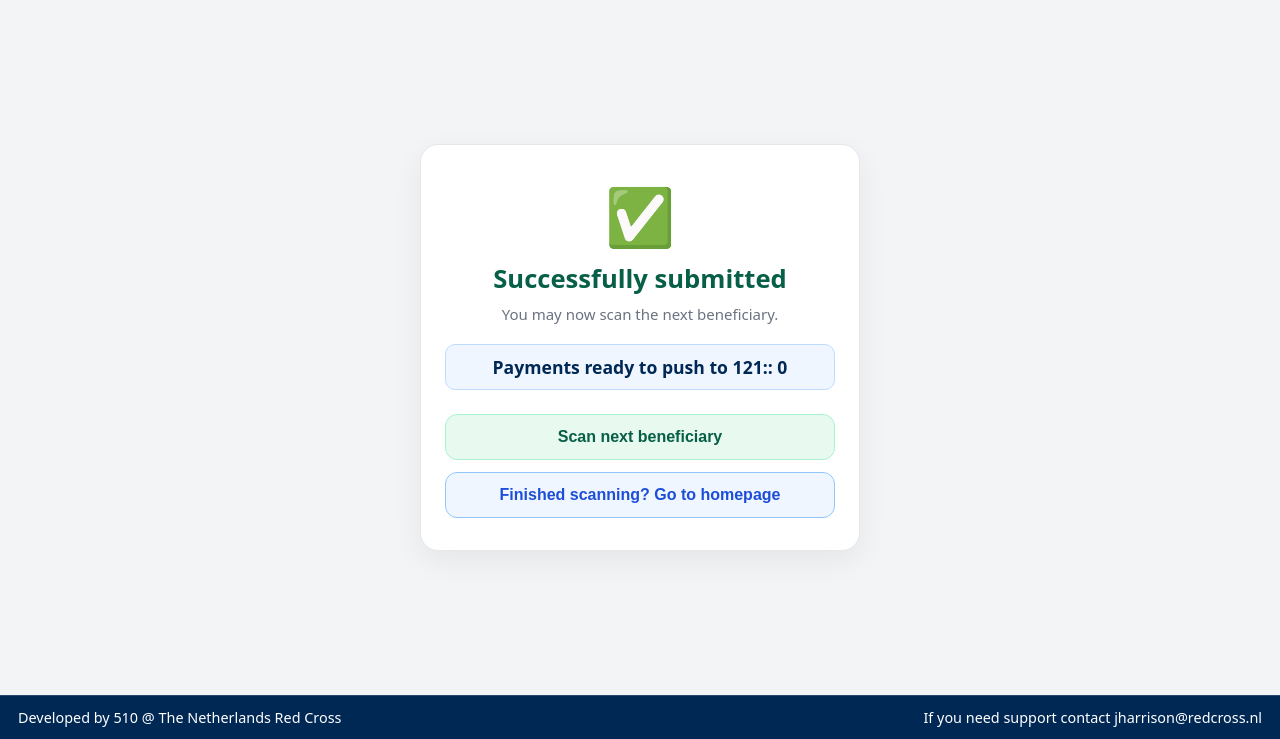
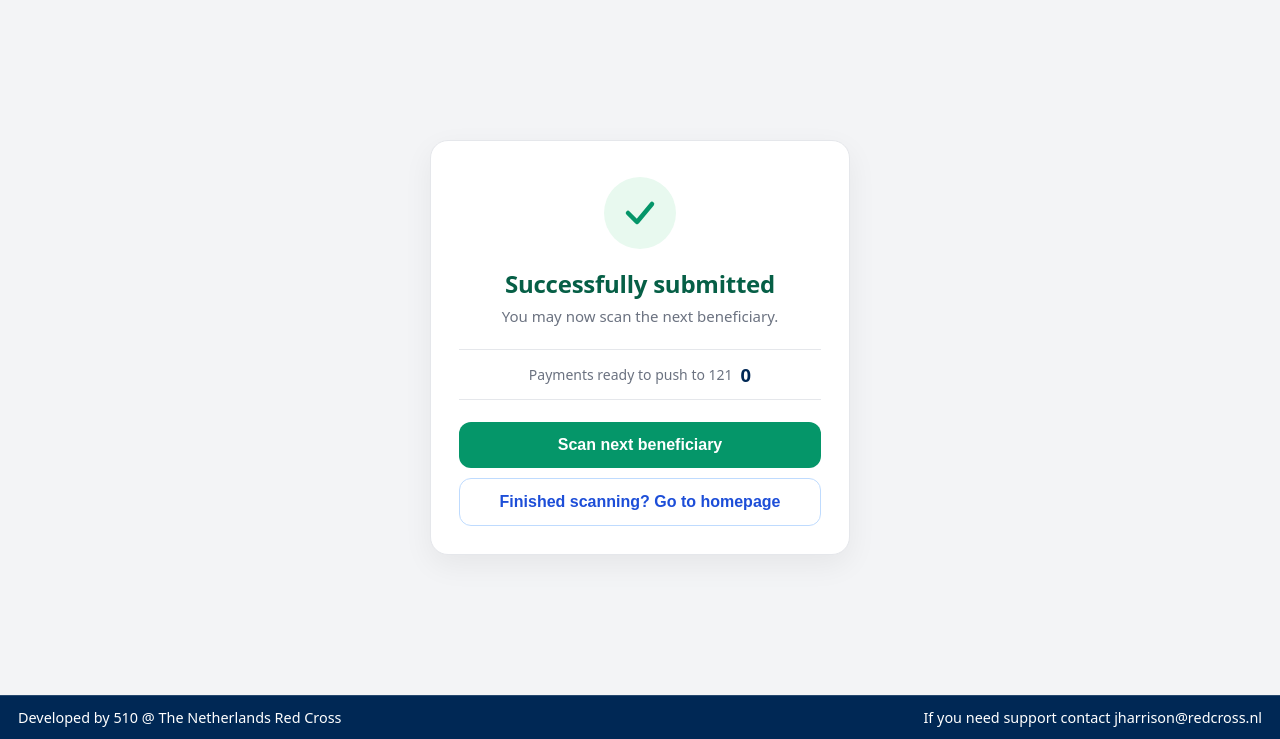
Before and after one commit to jackwharrison/scandroid, a Flask app: page /success-offline in a window 1280 px wide. Shown: the part 61-800 px from the top of the page. Run offline with Flask 3, Linux system fonts and the light colour scheme.

Commit message:
fixing column to match not syncing

```diff
--- a/static/service-worker.js
+++ b/static/service-worker.js
@@ -1,5 +1,5 @@
 /* Scandroid PWA service worker — v8 */
-const CACHE_VERSION = 'v27'; // bump on every deploy
+const CACHE_VERSION = 'v28'; // bump on every deploy
 const CACHE_NAME = `scandroid-cache-${CACHE_VERSION}`;
 
 // NOTE: We deliberately do NOT precache /scan, /fsp-admin, /fsp-login here
--- a/templates/success_offline.html
+++ b/templates/success_offline.html
@@ -21,17 +21,23 @@
     .header-controls { display:flex; align-items:center; gap:12px; }
     .lang-select select { padding:6px 10px; border-radius:8px; border:1px solid #d1d5db; background:#fff; font-weight:600; cursor:pointer; font-size:14px; }
     main { flex:1; display:flex; justify-content:center; align-items:center; padding:24px var(--pad); }
-    .card { background:var(--card); border-radius:18px; box-shadow:0 10px 30px rgba(0,0,0,.06); border:1px solid var(--line); width:100%; max-width:440px; overflow:hidden; }
-    .card-body { padding:32px 24px; text-align:center; }
-    .success-icon { font-size:56px; margin-bottom:8px; }
-    h2 { margin:0 0 8px; font-size:1.6rem; color:#065f46; }
-    .success-msg { color:var(--muted); margin:0 0 20px; font-size:15px; }
-    .counter { font-weight:700; color:#002855; font-size:1.1rem; margin:0 0 24px; background:#eff6ff; border:1px solid #bfdbfe; border-radius:10px; padding:10px 16px; }
-    .actions { display:grid; gap:12px; }
-    .btn { padding:13px 16px; font-weight:700; border:none; border-radius:12px; font-size:1rem; cursor:pointer; transition:opacity 0.15s; }
-    .btn:active { opacity:0.75; }
-    .btn-scan { background:#e8f9ef; color:#065f46; border:1px solid #a7f3d0; }
-    .btn-home { background:#eff6ff; color:#1d4ed8; border:1px solid #93c5fd; }
+    .card { background:var(--card); border-radius:18px; box-shadow:0 10px 30px rgba(0,0,0,.06); border:1px solid var(--line); width:100%; max-width:420px; overflow:hidden; }
+    .card-body { padding:36px 28px 28px; text-align:center; }
+    /* Check badge: a soft ring around a drawn tick, replacing the raw emoji. */
+    .check-badge { width:72px; height:72px; margin:0 auto 18px; border-radius:50%; background:#e8f9ef; display:flex; align-items:center; justify-content:center; }
+    .check-badge svg { width:36px; height:36px; stroke:#059669; stroke-width:3; fill:none; stroke-linecap:round; stroke-linejoin:round; }
+    h2 { margin:0 0 6px; font-size:1.5rem; font-weight:800; letter-spacing:-0.01em; color:#065f46; }
+    .success-msg { color:var(--muted); margin:0 0 22px; font-size:15px; line-height:1.45; }
+    /* Counter: a quiet status line, NOT a boxed pseudo-button — it sits above the
+       two real actions and must not read as a third tappable control. */
+    .counter { display:flex; align-items:center; justify-content:center; gap:8px; margin:0 0 22px; padding:12px 0; border-top:1px solid var(--line); border-bottom:1px solid var(--line); color:var(--muted); font-size:14px; }
+    .counter .count-num { font-weight:800; font-size:1.15rem; color:#002855; }
+    .actions { display:grid; gap:10px; }
+    .btn { padding:14px 16px; font-weight:700; border:none; border-radius:12px; font-size:1rem; cursor:pointer; transition:transform 0.1s ease, filter 0.15s ease; }
+    .btn:hover { filter:brightness(0.97); }
+    .btn:active { transform:translateY(1px); }
+    .btn-scan { background:#059669; color:#fff; }
+    .btn-home { background:#fff; color:#1d4ed8; border:1px solid #bfdbfe; }
     footer { display:flex; justify-content:space-between; align-items:center; padding:12px 18px; font-size:0.9rem; background:var(--navy); color:#fff; border-top:1px solid rgba(255,255,255,0.15); flex-shrink:0; }
     @media (max-width:600px) {
       header { padding:8px 12px; }
@@ -69,10 +75,15 @@
 <main>
   <div class="card">
     <div class="card-body">
-      <div class="success-icon">✅</div>
+      <div class="check-badge">
+        <svg viewBox="0 0 24 24" aria-hidden="true"><polyline points="4 12 10 18 20 6"></polyline></svg>
+      </div>
       <h2>{{ t["success_title"] }}</h2>
       <p class="success-msg">{{ t["success_message"] }}</p>
-      <div id="counter" class="counter">{{ t["payments_ready"] }}: …</div>
+      <div class="counter">
+        <span class="count-label">{{ t["payments_ready"]|trim|replace('：','')|replace(':','')|trim }}</span>
+        <span id="counter" class="count-num">…</span>
+      </div>
       <div class="actions">
         <button class="btn btn-scan" onclick="window.location.href='/scan?lang={{ lang }}'">
           {{ t["scan_next"] }}
@@ -93,12 +104,13 @@
 <script>
   const ACTIVE_PROGRAM_ID = "{{ program_id or '' }}";
   window.addEventListener("DOMContentLoaded", async () => {
+    const setCount = (n) => { document.getElementById("counter").textContent = n; };
     try {
       const dbReq = indexedDB.open("scandroid");
       dbReq.onsuccess = function () {
         const db = dbReq.result;
         if (!db.objectStoreNames.contains("payments")) {
-          document.getElementById("counter").textContent = "{{ t['payments_ready'] }}: 0";
+          setCount(0);
           return;
         }
         const store = db.transaction("payments","readonly").objectStore("payments");
@@ -108,12 +120,12 @@
             p.status === "success" &&
             (!ACTIVE_PROGRAM_ID || (p.uuid && p.uuid.startsWith(ACTIVE_PROGRAM_ID + ':')))
           ).length;
-          document.getElementById("counter").textContent = "{{ t['payments_ready'] }}: " + count;
+          setCount(count);
         };
-        req.onerror = () => { document.getElementById("counter").textContent = "{{ t['payments_ready'] }}: 0"; };
+        req.onerror = () => setCount(0);
       };
-      dbReq.onerror = () => { document.getElementById("counter").textContent = "{{ t['payments_ready'] }}: 0"; };
-    } catch(e) { document.getElementById("counter").textContent = "{{ t['payments_ready'] }}: 0"; }
+      dbReq.onerror = () => setCount(0);
+    } catch(e) { setCount(0); }
   });
 </script>
 </body>
```
Also changed, not shown: templates/beneficiary_offline.html (+15 -0 lines), templates/fsp_admin.html (+16 -0 lines), templates/invalid-qr.html (+18 -12 lines).
